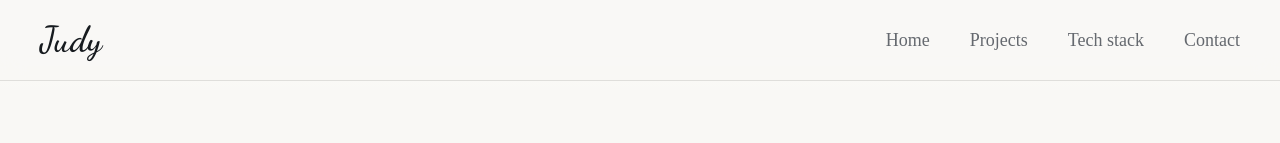
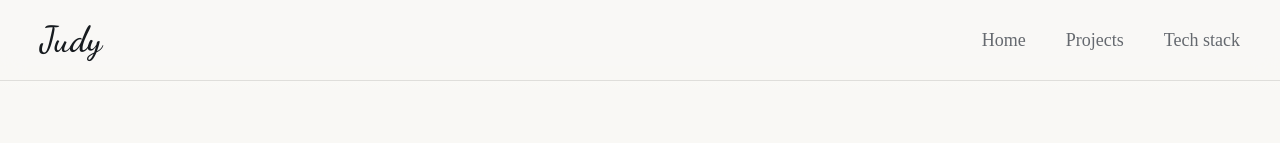
Before and after one commit to a1919727/portfolio, a Next.js app: page / in a window 1280 px wide. Shown: the top 143 px of the page. Built offline with nearby package versions, Linux system fonts and the light colour scheme.

Commit message:
Remove the link to contact page.

```diff
--- a/components/NavBar.tsx
+++ b/components/NavBar.tsx
@@ -22,14 +22,17 @@ const Navbar = () => {
           <Link href="/" className="transition-colors hover:text-primary">
             Home
           </Link>
-          <Link href="/projects" className="transition-colors hover:text-primary">
+          <Link
+            href="/projects"
+            className="transition-colors hover:text-primary"
+          >
             Projects
           </Link>
-          <Link href="/techstack" className="transition-colors hover:text-primary">
+          <Link
+            href="/techstack"
+            className="transition-colors hover:text-primary"
+          >
             Tech stack
-          </Link>
-          <Link href="/contact" className="transition-colors hover:text-primary">
-            Contact
           </Link>
         </nav>
       </div>
```
